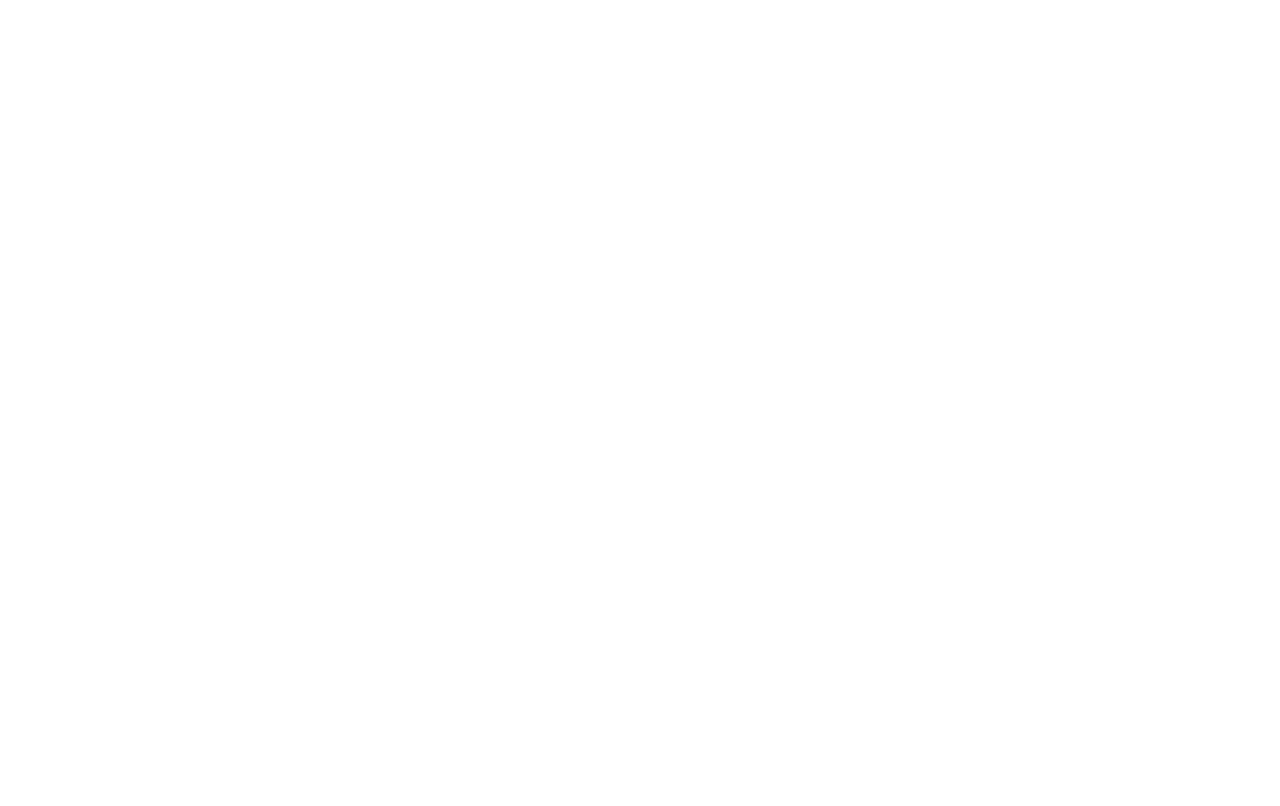
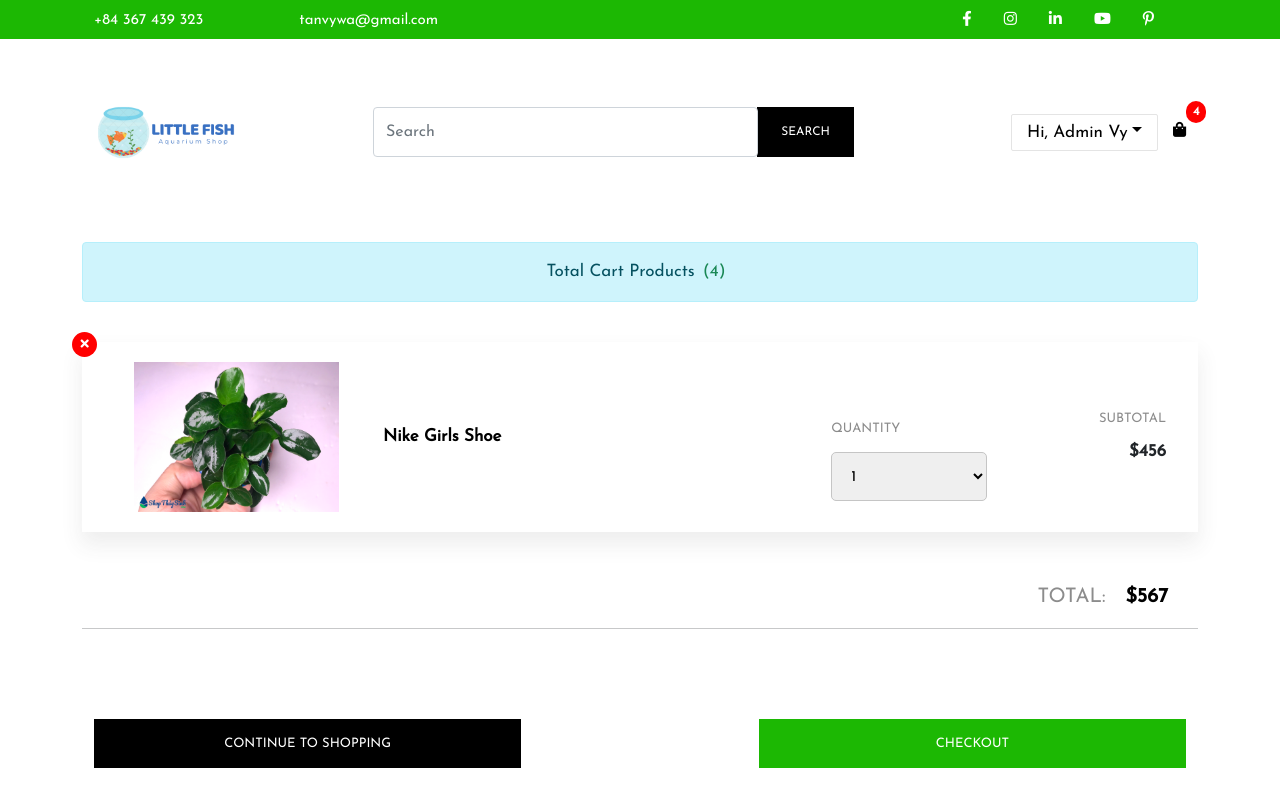
Before and after one commit to kimphuoc0209/E-commerce-Frontend, a React (Create React App) app: page /cart in a window 1280 px wide. Before the commit this address had no page. Shown: the top 806 px of the page. Built offline with nearby package versions, Linux system fonts and the light colour scheme.

Commit message:
CartScreen

```diff
--- a/src/App.css
+++ b/src/App.css
@@ -508,3 +508,86 @@
 .Login p a {
   color: #7a7a7a;
 }
+/* CART */
+.cart-iterm {
+  margin: 40px 0;
+  padding: 20px;
+  background-color: white;
+  box-shadow: 0 12px 20px 1px rgba(64, 64, 64, 0.09);
+  position: relative;
+}
+
+.remove-button {
+  background-color: red;
+  width: 25px;
+  height: 25px;
+  border-radius: 100px;
+  position: absolute;
+  top: -10px;
+  left: -10px;
+  font-size: 12px;
+  color: #ffffff;
+  cursor: pointer;
+}
+.cart-image img {
+  width: 100%;
+  height: 150px;
+  object-fit: contain;
+}
+.cart-text a h4,
+.cart-price h4 {
+  font-size: 17px;
+  font-weight: bold;
+}
+.cart-text p {
+  margin-top: 10px;
+  font-size: 15px;
+  color: #7a7a7a;
+}
+.cart-qty select {
+  width: 100%;
+  font-size: 15px;
+  padding: 15px;
+  border: 1px solid #c5c5c5;
+  border-radius: 5px;
+}
+.cart-qty h6,
+.cart-price h6 {
+  margin-bottom: 15px;
+  color: #8c8c8c;
+  font-size: 13px;
+  text-transform: uppercase;
+}
+.total {
+  margin-top: 50px;
+  margin-bottom: 10px;
+  text-align: end;
+  padding: 0 30px;
+}
+.total .sub {
+  color: #8c8c8c;
+  font-size: 20px;
+  text-transform: uppercase;
+  margin-right: 20px;
+}
+.total .total-price {
+  font-size: 20px;
+  color: #000000;
+  font-weight: bold;
+}
+.cart-buttons {
+  margin: 90px 0;
+}
+.cart-buttons a button,
+.cart-buttons div button {
+  width: 80%;
+  padding: 15px 0;
+  border: 0px;
+  text-transform: uppercase;
+  font-size: 13px;
+  background-color: #1cb803;
+  color: #ffffff;
+}
+.cart-buttons a:nth-child(1) button {
+  background-color: #000000;
+}
--- a/src/App.js
+++ b/src/App.js
@@ -7,6 +7,8 @@
 import OrderScreen from "./screens/OrderScreen";
 import Login from "./screens/Login";
 import Register from "./screens/Register";
+import CartScreen from "./screens/CartScreen";
+import NotFound from "./screens/NotFound";
 
 function App() {
   return (
@@ -18,6 +20,8 @@
           <Route path="/order" element={<OrderScreen />} />
           <Route path="/login" element={<Login />} />
           <Route path="/register" element={<Register />} />
+          <Route path="*" element={<NotFound />} />
+          <Route path="/cart" element={<CartScreen />} />
         </Routes>
       </Router>
     </>
--- /dev/null
+++ b/src/screens/CartScreen.js
@@ -0,0 +1,80 @@
+import React from "react";
+import Header from "./../components/Header";
+import { Link } from "react-router-dom";
+
+const CartScreen = () => {
+  window.scrollTo(0, 0);
+  return (
+    <>
+      <Header />
+      {/* Cart */}
+      <div className="container">
+        {/* <div className=" alert alert-info text-center mt-3">
+          Your cart is empty
+          <Link
+            className="btn btn-success mx-5 px-5 py-3"
+            to="/"
+            style={{
+              fontSize: "12px",
+            }}
+          >
+            SHOPPING NOW
+          </Link>
+        </div> */}
+        <div className=" alert alert-info text-center mt-3">
+          Total Cart Products
+          <Link className="text-success mx-2" to="/cart">
+            (4)
+          </Link>
+        </div>
+        {/* cartiterm */}
+        <div className="cart-iterm row">
+          <div className="remove-button d-flex justify-content-center align-items-center">
+            <i className="fas fa-times"></i>
+          </div>
+          <div className="cart-image col-md-3">
+            <img src="/images/2.png" alt="nike" />
+          </div>
+          <div className="cart-text col-md-5 d-flex align-items-center">
+            <Link to="#">
+              <h4>Nike Girls Shoe</h4>
+            </Link>
+          </div>
+          <div className="cart-qty col-md-2 col-sm-5 mt-md-5 mt-3 mt-md-0 d-flex flex-column justify-content-center">
+            <h6>QUANTITY</h6>
+            <select>
+              <option>1</option>
+              <option>2</option>
+              <option>3</option>
+            </select>
+          </div>
+          <div className="cart-price mt-3 mt-md-0 col-md-2 align-items-sm-end align-items-start  d-flex flex-column justify-content-center col-sm-7">
+            <h6>SUBTOTAL</h6>
+            <h4>$456</h4>
+          </div>
+        </div>
+
+        {/* End of cart iterms */}
+        <div className="total">
+          <span className="sub">total:</span>
+          <span className="total-price">$567</span>
+        </div>
+        <hr />
+        <div className="cart-buttons d-flex align-items-center row">
+          <Link to="/" className="col-md-6 ">
+            <button>Continue To Shopping</button>
+          </Link>
+          <div className="col-md-6 d-flex justify-content-md-end mt-3 mt-md-0">
+            <button>
+              <Link to="/shipping" className="text-white">
+                Checkout
+              </Link>
+            </button>
+          </div>
+        </div>
+      </div>
+    </>
+  );
+};
+
+export default CartScreen;
```
